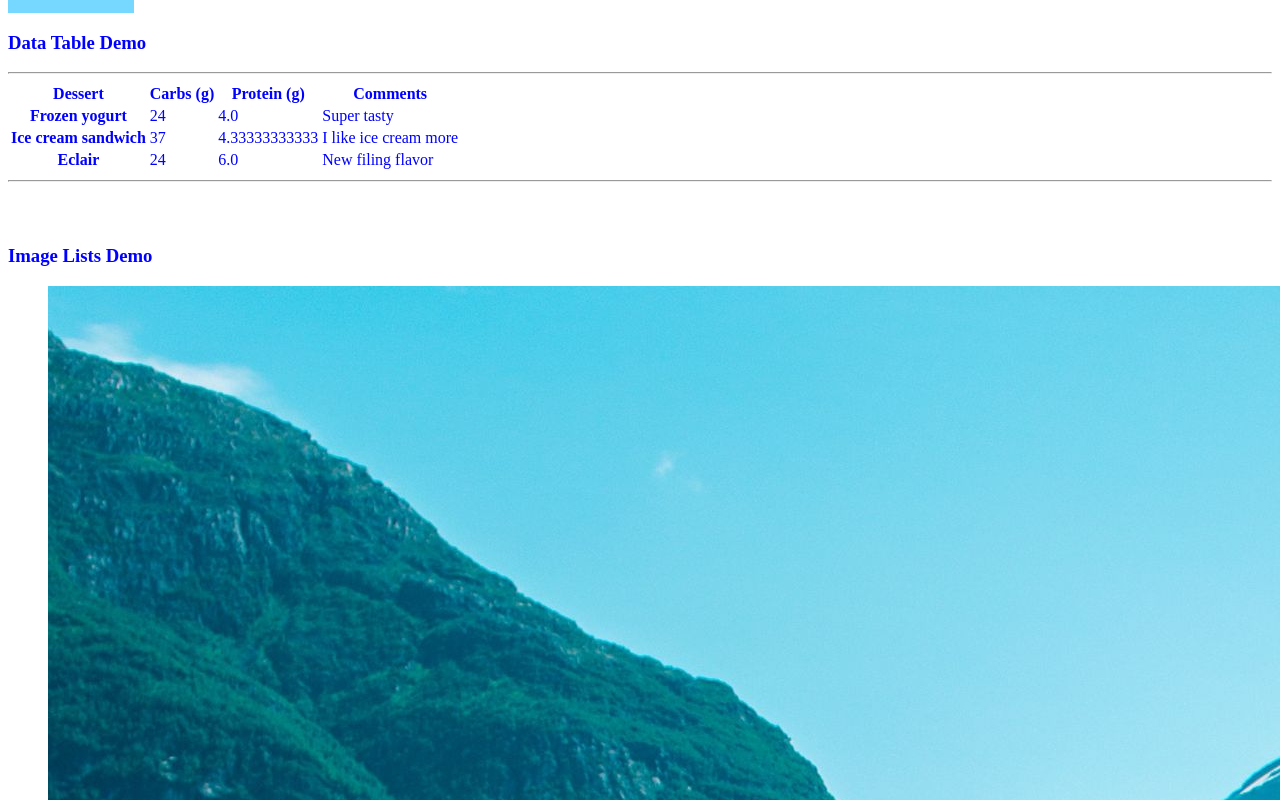
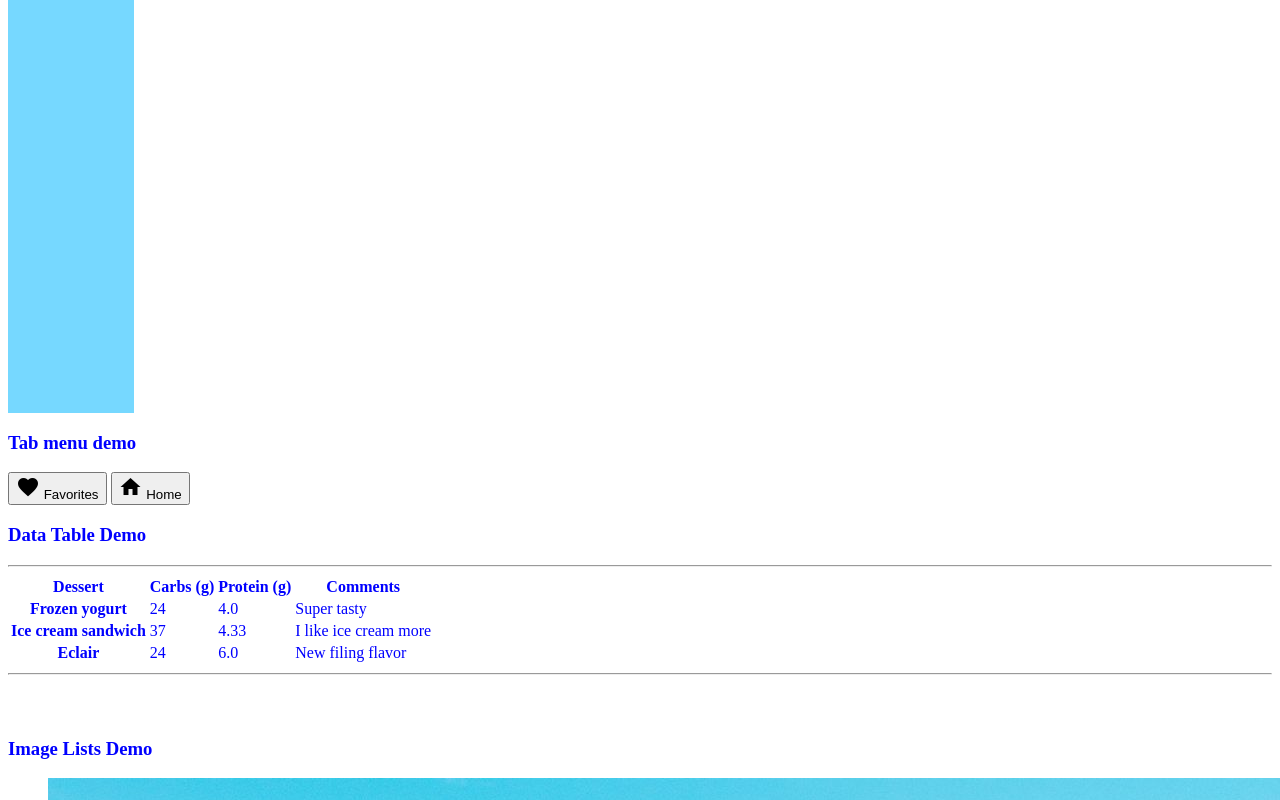
Before and after one commit to ajmins/InApp_Camp3_webdesigning, a website: page Camp3/assignments/material_design/public/index.html in a window 1280 px wide. Shown: the part 900-1700 px from the top of the page. Drawn offline with Linux system fonts and the light colour scheme; files that its build step writes are made by us from their sources; files whose address does not match are found by name.

Commit message:
modified files

```diff
--- a/Camp3/assignments/material_design/app.js
+++ b/Camp3/assignments/material_design/app.js
@@ -35,3 +35,9 @@ import {MDCSwitch} from '@material/switch';
 for (const el of document.querySelectorAll('.mdc-switch')) {
   const switchControl = new MDCSwitch(el);
 }
+
+import {MDCTooltip} from '@material/tooltip';
+const tooltip = new MDCTooltip(document.querySelector('.mdc-tooltip'));
+import {MDCTabBar} from '@material/tab-bar';
+
+const tabBar = new MDCTabBar(document.querySelector('.mdc-tab-bar'));
--- a/Camp3/assignments/material_design/public/index.html
+++ b/Camp3/assignments/material_design/public/index.html
@@ -7,7 +7,7 @@
     <link rel="stylesheet" href="bundle.css">
     <link rel="stylesheet" href="https://fonts.googleapis.com/icon?family=Material+Icons">
     <link rel="stylesheet" href="style.css">
-    <title>Document</title>
+    <title>Material Deisgn Demo</title>
 
 </head>
 <body>
@@ -25,6 +25,8 @@
     </section>
   </div>
 </header>
+
+
 <!--Side nav-->
 <div class="side" style="width: 10%;">
 <aside class="mdc-drawer mdc-drawer--dismissible mdc-top-app-bar--fixed-adjust">
@@ -62,9 +64,40 @@
 </div>
 <div class="mdc-drawer-app-content mdc-top-app-bar--fixed-adjust">
   <main class="main-content" id="main-content">
+<!--tabs-->
+  <div class="mdc-drawer__header">
+    <h3 class="mdc-drawer__title">Tab menu demo</h3>
+  </div>
+  <div class="mdc-tab-bar" role="tablist">
+    <div class="mdc-tab-scroller">
+      <div class="mdc-tab-scroller__scroll-area">
+        <div class="mdc-tab-scroller__scroll-content">
+          <button class="mdc-tab mdc-tab--active" role="tab" aria-selected="true" tabindex="0">
+            <span class="mdc-tab__content">
+              <span class="mdc-tab__icon material-icons" aria-hidden="true">favorite</span>
+              <span class="mdc-tab__text-label">Favorites</span>
+            </span>
+            <span class="mdc-tab-indicator mdc-tab-indicator--active">
+              <span class="mdc-tab-indicator__content mdc-tab-indicator__content--underline"></span>
+            </span>
+            <span class="mdc-tab__ripple"></span>
+          </button>
+          <button class="mdc-tab mdc-tab--active" role="tab" aria-selected="true" tabindex="0">
+            <span class="mdc-tab__content">
+              <span class="mdc-tab__icon material-icons" aria-hidden="true">home</span>
+              <span class="mdc-tab__text-label">Home</span>
+            </span>
+            <span class="mdc-tab-indicator mdc-tab-indicator--active">
+              <span class="mdc-tab-indicator__content mdc-tab-indicator__content--underline"></span>
+            </span>
+            <span class="mdc-tab__ripple"></span>
+          </button>
+        </div>
+      </div>
+    </div>
+  </div>
 
-    <!--data table-->
-
+<!--data table-->
     <div class="mdc-drawer__header">
       <h3 class="mdc-drawer__title">Data Table Demo</h3>
     </div>
@@ -90,7 +123,7 @@
             <tr class="mdc-data-table__row">
               <th class="mdc-data-table__cell" scope="row">Ice cream sandwich</th>
               <td class="mdc-data-table__cell mdc-data-table__cell--numeric">37</td>
-              <td class="mdc-data-table__cell mdc-data-table__cell--numeric">4.33333333333</td>
+              <td class="mdc-data-table__cell mdc-data-table__cell--numeric">4.33</td>
               <td class="mdc-data-table__cell">I like ice cream more</td>
             </tr>
             <tr class="mdc-data-table__row">
@@ -128,7 +161,9 @@
       <span class="mdc-image-list__label">Aurora</span>
     </div>
   </li>
+
 </ul>
+
 <!--List-->
 <div class="mdc-drawer__header">
   <h3 class="mdc-drawer__title">Lists Demo</h3>
@@ -258,7 +293,12 @@
 </button>
 <label for="basic-switch">off/on</label>
 
-
+<!--tooltip-->
+<div id="tooltip-id" class="mdc-tooltip" role="tooltip" aria-hidden="true">
+  <div class="mdc-tooltip__surface mdc-tooltip__surface-animation">
+    lorem ipsum dolor
+  </div>
+</div>
 
 
 
--- a/Camp3/assignments/material_design/public/style.css
+++ b/Camp3/assignments/material_design/public/style.css
@@ -5,7 +5,7 @@
     z-index: 7;
     background-color: rgb(118, 216, 255);
     display: flex;
-    height: 100vh;
+    height: 150vh;
     width: 30%;
     margin-top: 3.4%;
     padding-left: 0%;
```
Also changed, not shown: Camp3/assignments/material_design/app.scss (+8 -0 lines).
